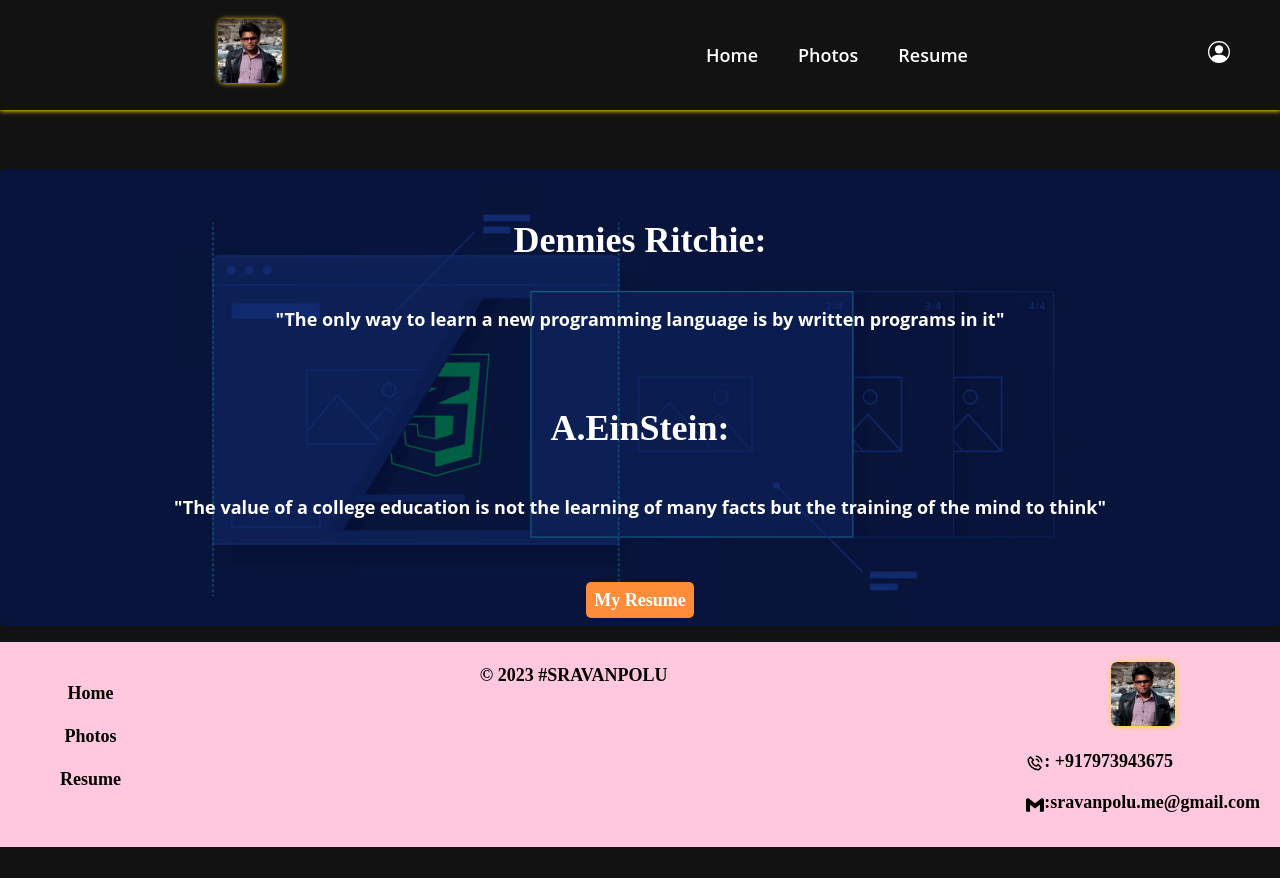
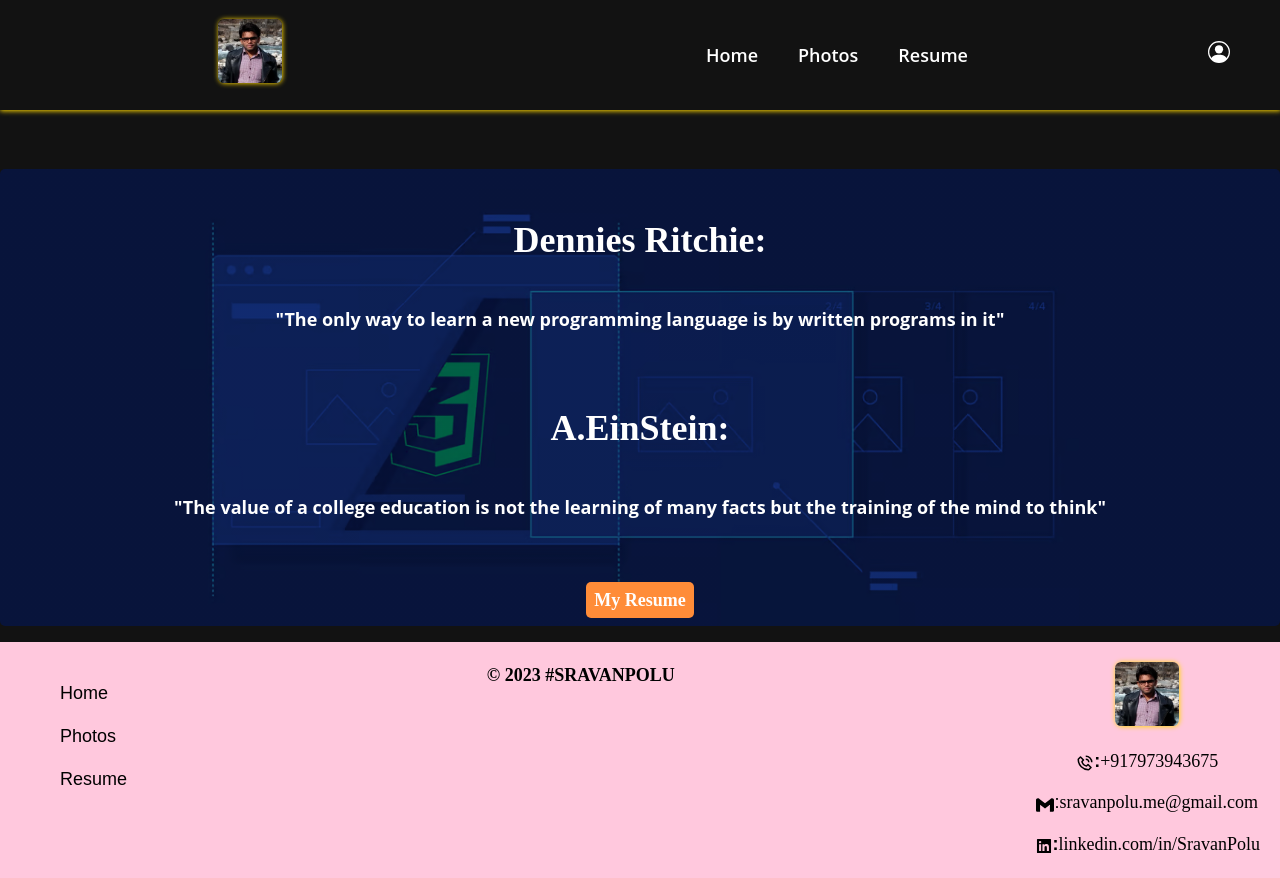
Before and after one commit to PVSR-git/sravanpolu, a React (Create React App) app: page / in a window 1280 px wide. Before the commit the page ends 847 px from the top, so only its background shows below. Built offline with nearby package versions, Linux system fonts and the light colour scheme; what miragejs would draw is missing.

Commit message:
LinkedIn was placed inside the footer and a few stylings were applied.

```diff
--- a/src/App.css
+++ b/src/App.css
@@ -589,23 +589,13 @@ header .login-link {
   font-weight: 700;
   justify-content: space-between;
   margin-top: 1rem;
-  text-align: center;
+
+  font-family: sans-serif;
 }
 .footer-content span {
   font-family: "Times New Roman", Times, serif;
 }
-@media screen and (max-width: 800px) {
-  .footer-content {
-    flex: 50%;
-    max-width: 50%;
-  }
-}
-@media screen and (max-width: 600px) {
-  .footer-content {
-    flex: 100%;
-    max-width: 100%;
-  }
-}
+
 .summary-topic li {
   margin-bottom: 1rem;
   list-style: none;
@@ -616,19 +606,23 @@ header .login-link {
   padding-bottom: 10px;
   list-style-type: disc;
   color: black;
-  font-weight: 700;
+  font-weight: 500;
   text-decoration: none;
 }
-.summary-topic :hover {
-  color: #264653;
+.summary-topic :hover,
+.summary-topic :focus,
+.summary-topic :active {
+  color: rgb(0, 106, 255);
 }
 .footer-logo {
   display: flex;
+  align-items: center;
   flex-direction: column;
 }
 .footer-img {
   border-radius: 10%;
   object-fit: cover;
+
   width: 4rem;
   height: 4rem;
   box-shadow: 0.5px 0.4px 5px 0.1px gold;
@@ -642,35 +636,53 @@ header .login-link {
 .call-icon {
   margin-top: 0.4rem;
 }
-.phone-number a,
-.phone-number a:link,
-.phone-number a:visited {
+.phone-number a {
   text-decoration: none;
   color: black;
-  font-weight: 700;
+  font-family: "Times New Roman", Times, serif;
+  font-weight: 500;
 }
 .phone-number a:hover {
-  color: #264653;
+  color: rgb(0, 106, 255);
 }
 .mail-footer {
   display: flex;
   color: black;
-  font-weight: 700;
+  font-weight: 500;
   margin-top: 0.9rem;
 }
 .gmail-icon {
   margin-top: 0.4rem;
 }
-.mail-footer a,
-.mail-footer a:link,
-.mail-footer a:visited {
+.mail-footer a {
   list-style: none;
   text-decoration: none;
   color: black;
-  font-weight: 700;
+  font-family: "Times New Roman", Times, serif;
+  font-weight: 500;
 }
 .mail-footer a:hover {
-  color: #264653;
+  color: rgb(0, 106, 255);
+}
+.linkedin-footer {
+  display: flex;
+  color: black;
+  font-weight: 600;
+  margin-top: 0.9rem;
+}
+.linkedin-footer-icon {
+  margin-top: 0.4rem;
+}
+.linkedin-footer a {
+  list-style: none;
+  text-decoration: none;
+  font-family: "Times New Roman", Times, serif;
+  color: black;
+  font-weight: 500;
+}
+
+.linkedin-footer a:hover {
+  color: rgb(0, 106, 255);
 }
 
 .not-found-class {
--- a/src/components/Footer.jsx
+++ b/src/components/Footer.jsx
@@ -1,6 +1,7 @@
 import React from "react";
 import { BiPhoneCall } from "react-icons/bi";
 import { SiGmail } from "react-icons/si";
+import { AiFillLinkedin } from "react-icons/ai";
 import { Link, NavLink } from "react-router-dom";
 import bgImg from "../assets/Sravan.jpg";
 
@@ -25,15 +26,21 @@ export default function Footer() {
             <img src={bgImg} className="footer-img" alt="Logo" />
           </Link>
           <div className="phone-number">
-            <BiPhoneCall className="call-icon" />
+            <BiPhoneCall className="call-icon" />:
             <a className="call-number" href="tel:+917973943675" target="_self">
-              : +917973943675
+              +917973943675
             </a>
           </div>
           <div className="mail-footer" style={{ textDecoration: "none" }}>
-            <SiGmail className="gmail-icon" />
+            <SiGmail className="gmail-icon" />:
             <a href="mailto:sravanpolu.me@gmail.com" target="_self">
-              :sravanpolu.me@gmail.com
+              sravanpolu.me@gmail.com
+            </a>
+          </div>
+          <div className="linkedin-footer">
+            <AiFillLinkedin className="linkedin-footer-icon" />:
+            <a href="https://www.linkedin.com/in/SravanPolu" target="_blank">
+              linkedin.com/in/SravanPolu
             </a>
           </div>
         </div>
```
